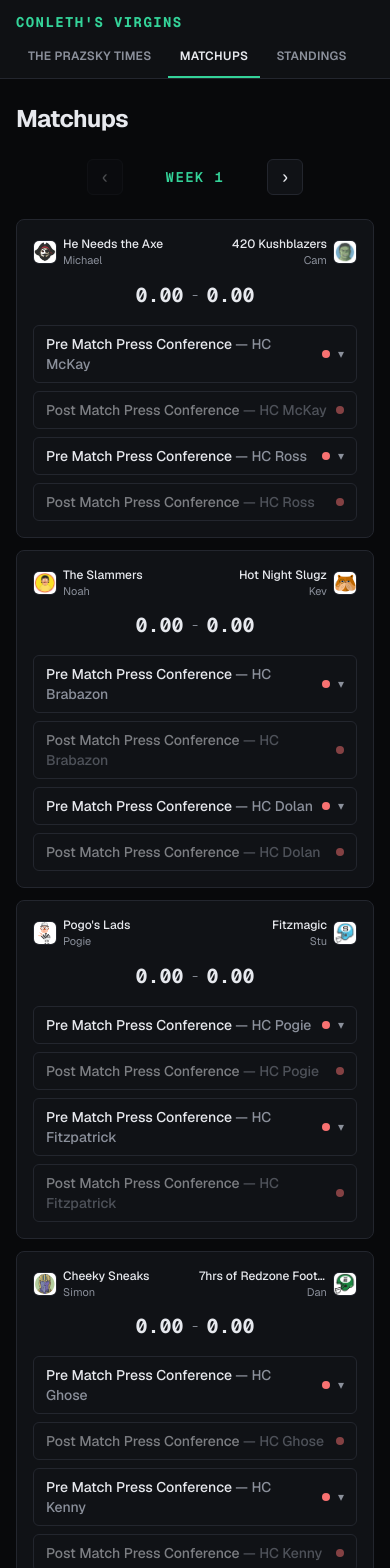
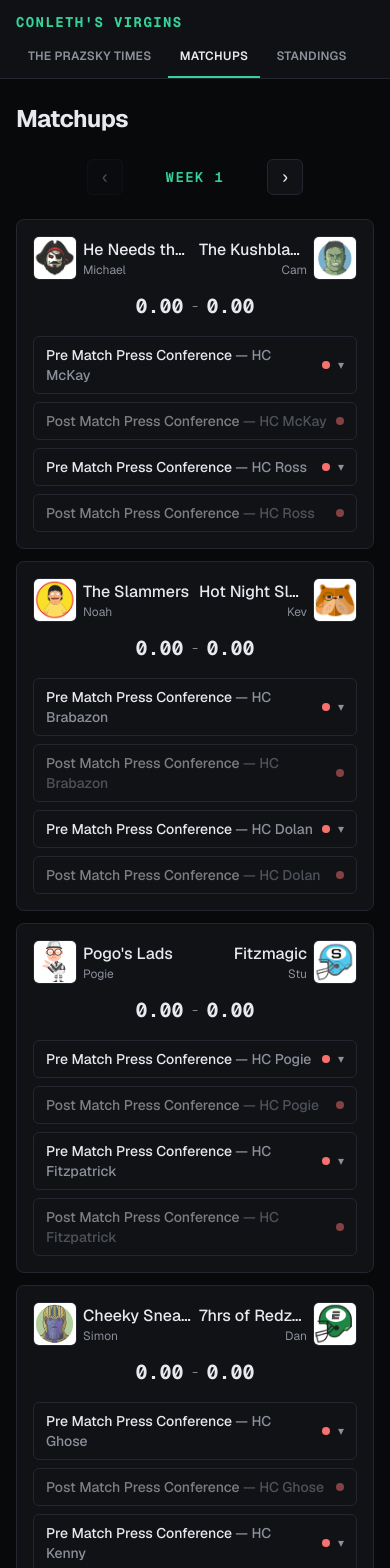
Before and after one commit to michaelmckay24/conleths-virgins, a Next.js app: page /matchups in a window 390 px wide. Shown: the top 1568 px of the page. Built offline with nearby package versions, Linux system fonts and the light colour scheme; no server answers; the database is empty.

Commit message:
making icons bigger and names shorter

```diff
--- a/app/_components/MatchupScoreRow.tsx
+++ b/app/_components/MatchupScoreRow.tsx
@@ -14,13 +14,13 @@ export function MatchupScoreRow({ matchup }: { matchup: Matchup }) {
           alt={`${home.teamName} logo`}
           width={44}
           height={44}
-          className="size-6 shrink-0 rounded-md border border-border bg-surface-raised object-cover sm:size-11"
+          className="size-11 shrink-0 rounded-md border border-border bg-surface-raised object-cover"
         />
         <div className="min-w-0">
-          <p className="truncate text-xs font-medium text-foreground sm:text-base">
+          <p className="truncate text-base font-medium text-foreground">
             {home.teamName}
           </p>
-          <p className="truncate text-[11px] text-muted sm:text-xs">{home.owner}</p>
+          <p className="truncate text-xs text-muted">{home.owner}</p>
         </div>
       </div>
       <div className="order-3 col-span-2 flex items-center justify-center gap-2 font-mono text-xl font-bold sm:order-none sm:col-span-1 sm:text-2xl">
@@ -30,17 +30,17 @@ export function MatchupScoreRow({ matchup }: { matchup: Matchup }) {
       </div>
       <div className="order-2 flex min-w-0 items-center justify-end gap-1.5 sm:order-none sm:gap-3">
         <div className="min-w-0 text-right">
-          <p className="truncate text-xs font-medium text-foreground sm:text-base">
+          <p className="truncate text-base font-medium text-foreground">
             {away.teamName}
           </p>
-          <p className="truncate text-[11px] text-muted sm:text-xs">{away.owner}</p>
+          <p className="truncate text-xs text-muted">{away.owner}</p>
         </div>
         <Image
           src={away.icon}
           alt={`${away.teamName} logo`}
           width={44}
           height={44}
-          className="size-6 shrink-0 rounded-md border border-border bg-surface-raised object-cover sm:size-11"
+          className="size-11 shrink-0 rounded-md border border-border bg-surface-raised object-cover"
         />
       </div>
     </div>
--- a/data/teams.ts
+++ b/data/teams.ts
@@ -10,10 +10,10 @@ export type Team = {
 export const teams: Team[] = [
     { id: 1, owner: "Michael", coachName: "HC McKay", teamName: "He Needs the Axe", icon: "/team-icons/michael.png", playoffOdds: 53 },
     { id: 2, owner: "Simon", coachName: "HC Ghose", teamName: "Cheeky Sneaks", icon: "/team-icons/simon.png", playoffOdds: 56 },
-    { id: 3, owner: "Cam", coachName: "HC Ross", teamName: "420 Kushblazers", icon: "/team-icons/cam.png", playoffOdds: 50 },
+    { id: 3, owner: "Cam", coachName: "HC Ross", teamName: "The Kushblazers", icon: "/team-icons/cam.png", playoffOdds: 50 },
     { id: 4, owner: "Noah", coachName: "HC Brabazon", teamName: "The Slammers", icon: "/team-icons/noah.png", playoffOdds: 51 },
     { id: 5, owner: "Pogie", coachName: "HC Pogie", teamName: "Pogo's Lads", icon: "/team-icons/pogie.png", playoffOdds: 47 },
-    { id: 6, owner: "Dan", coachName: "HC Kenny", teamName: "7hrs of Redzone Football", icon: "/team-icons/dan.png", playoffOdds: 47 },
+    { id: 6, owner: "Dan", coachName: "HC Kenny", teamName: "7hrs of Redzone", icon: "/team-icons/dan.png", playoffOdds: 47 },
     { id: 7, owner: "Kev", coachName: "HC Dolan", teamName: "Hot Night Slugz", icon: "/team-icons/kev.png", playoffOdds: 44 },
     { id: 8, owner: "Stu", coachName: "HC Fitzpatrick", teamName: "Fitzmagic", icon: "/team-icons/stu.png", playoffOdds: 52 }
 ]
```
